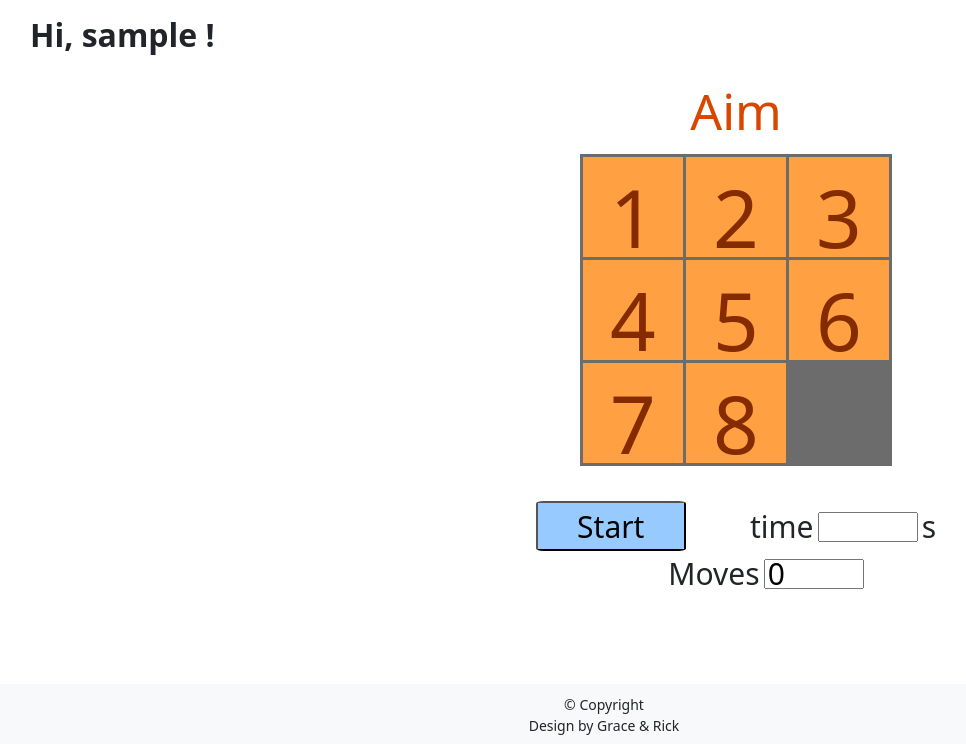
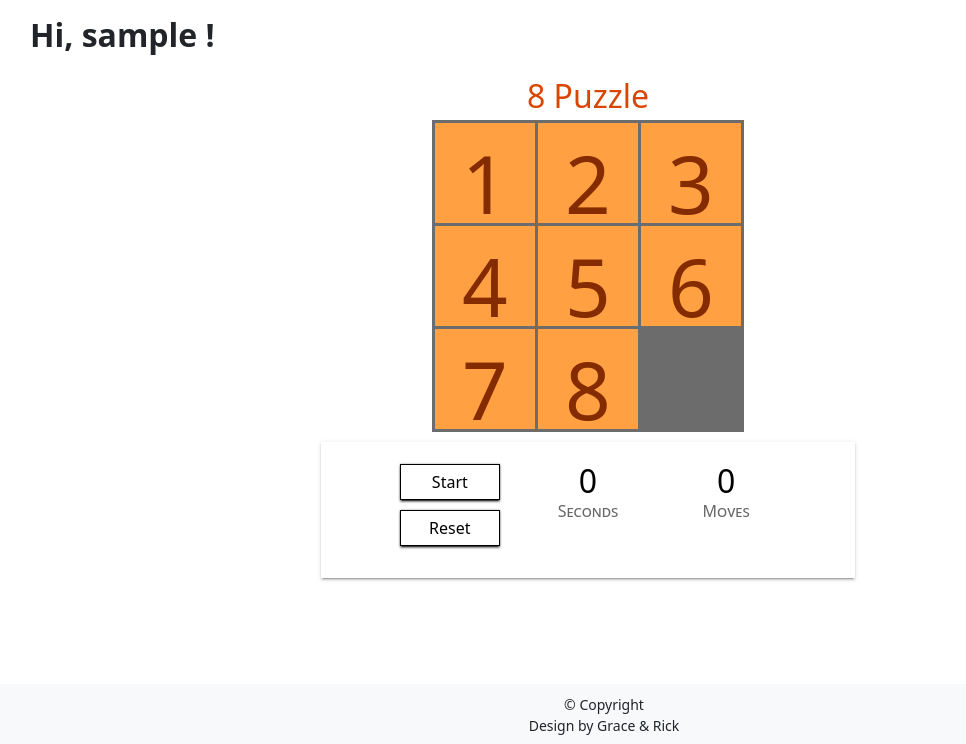
Before and after one commit to RickWangPerth/CITS5505-Project2, a Flask app: page /game in a window 1280 px wide. Shown: the part 56-800 px from the top of the page, without its empty margins (52-1018 px from the left). Run offline with Flask 2, Linux system fonts and the light colour scheme; the visitor is signed in with stand-in values (Sample User, id 1); data comes from the database, SQL or seed files in the repository; data that the repository does not hold is empty.

Commit message:
add css, set reset button, established the connection between frontend and database via api

```diff
--- a/app/models.py
+++ b/app/models.py
@@ -2,6 +2,7 @@ from app import db
 from app import login
 from werkzeug.security import generate_password_hash, check_password_hash
 from flask_login import UserMixin
+from sqlalchemy.sql import func
 
 class User(UserMixin, db.Model):
     id = db.Column(db.Integer, primary_key=True)
@@ -25,11 +26,12 @@ def load_user(id):
 class Rank(db.Model):
     id = db.Column(db.Integer, primary_key=True)
     user_id = db.Column(db.Integer, db.ForeignKey('user.id'))
-    time = db.Column(db.Integer, index=True)
+    seconds = db.Column(db.Integer, index=True)
     moves = db.Column(db.Integer, index=True)
+    timestamp = db.Column(db.DateTime(timezone=True), server_default=func.now())
 
     def __repr__(self):
         return '[User:{}, Time:{}, Moves:{}]'.format(\
         self.user_id,\
-        self.time,\
+        self.seconds,\
         self.moves)
--- a/app/routes.py
+++ b/app/routes.py
@@ -1,11 +1,11 @@
-from turtle import title
 from flask import render_template, flash, redirect, url_for
 from app import app, db
 from app.forms import LoginForm, RegistrationForm
 from flask_login import current_user, login_user, logout_user, login_required
-from app.models import User
+from app.models import User, Rank
 from flask import request
 from werkzeug.urls import url_parse
+from datetime import date
 
 
 @app.route('/')
@@ -60,3 +60,14 @@ def game():
 def user(username):
     user = User.query.filter_by(username=username).first_or_404()
     return render_template('user.html', user=user, title="Profile")
+
+
+@app.route('/is_play_today/', methods=['GET', 'POST'])
+@login_required
+def is_play_today():
+    print(current_user.id)
+    today = date.today()
+    rank_today = Rank.query.filter(Rank.user_id==current_user.id, db.func.date(Rank.timestamp)==today).first()
+    if rank_today is None:
+        return "False"
+    return "True"
--- a/app/static/game2.css
+++ b/app/static/game2.css
@@ -1,50 +1,107 @@
-.div1{
-    width:312px;
+.div1 {
+  width: 312px;
   height: 312px;
-    background-color: #6C6C6C;
-    margin-left:550px;
+  background-color: #6c6c6c;
+  display: block;
+  margin-left: auto;
+  margin-right: auto;
 }
 
-.div2{
-    width:100px;
+.div2 {
+  width: 100px;
   height: 100px;
   float: left;
   margin-left: 3px;
   margin-top: 3px;
-    background-color: #FFA042;
+  background-color: #ffa042;
   text-align: center;
   font-size: 80px;
-    color: #842B00;
+  color: #842b00;
 }
 
-.div3{
-    margin-top: 20px;
-    width:512px;
-    height: 80px;
-    /*border: solid;*/
-    border-color: #000000;
+.div3 {
   text-align: center;
-    margin-left:450px;
-
+  margin-top: 10px;
 }
 
-.buttonStyle{
-    width:150px;
-    height: 50px;
-    font-size: 30px;
-    margin-top: 15px;
-    border-radius: 5%;
-    background-color: #97CBFF;
+.promptText {
+  color: #d94600;
 }
 
-.timeText{
+.scoreboard {
+  clear: both;
+  min-height: 100px;
+  margin: 10px auto 0 auto;
+  padding: 10px;
+  text-align: center;
+  font-variant: small-caps;
+  box-sizing: border-box;
+  position: relative;
+  background-color: #ffffff;
+  box-shadow: 0 2px 2px 0 rgba(0, 0, 0, 0.14), 0 3px 1px -2px rgba(0, 0, 0, 0.2),
+    0 1px 5px 0 rgba(0, 0, 0, 0.12);
+  vertical-align: bottom;
+}
+
+.scoreboardItem {
+  display: inline-block;
+  width: 130px;
+  text-align: center;
+  margin: 2px;
+  vertical-align: top;
+  padding: 10px;
+}
+.scoreboardItem button {
+  min-width: 100px;
+}
+
+.scoreboardInput {
+  height: 34px;
+  /*font-size:26px;*/
+  font-size: 2rem;
+  /* font-family: 'Quicksand', 'Open Sans', sans-serif; */
+  font-weight:normal;
+  line-height: 34px;
+  width: 100px;
+  text-align: center;
+  border: 1px solid #fff;
+  border-radius: 0;
+  -webkit-appearance: none;
+  padding: 0;
+  clear: both;
+}
+.scoreboardItem label {
+  clear: both;
+  display: block;
+  color: #666666;
+}
+.buttonStyle {
+
+  width: auto;
+  margin-bottom: 10px;
+  overflow: visible;
+  padding: 8px 6px 8px 6px;
+  cursor: pointer;
+  white-space: nowrap;
+  display: inline-block;
+  text-align: center;
+  font-size: 1rem;
+  line-height: 18px;
+  box-shadow: 0 2px 2px 0 rgba(0, 0, 0, 0.44), 0 3px 1px -2px rgba(0, 0, 0, 0.5),
+    0 0 2px 0 rgba(0, 0, 0, 0.42);
+  background-color: #ffffff;
+  border: 1px solid #000000;
+  color: #000000;
+}
+
+/* .timeText {
   margin-left: 60px;
   font-size: 30px;
-}
+} */
 
-.inputStyle{
+/* .inputStyle {
   float: auto;
-    width:100px;
+  width: 100px;
   height: 30px;
   font-size: 30px;
-}
+} */
--- a/app/static/game2.js
+++ b/app/static/game2.js
@@ -1,46 +1,72 @@
-'use strict'
+// 'use strict'
 
 var numArray = new Array(9);
-	var numbase = Array(4).fill(Array(9));
+var initialArray = new Array(9);
+var is_play_today = false;
+// var numbase = Array(4).fill(Array(9));
 var divObjArray = new Array(9);
-	for(var i = 0; i < divObjArray.length; i++) {
-		numArray[i] = i + 1;
+for (var i = 0; i < divObjArray.length; i++) {
+  //   numArray[i] = i + 1;
   divObjArray[i] = document.getElementById("index_" + i);
 }
 
 var startButton = document.getElementById("startButton");
+var resetButton = document.getElementById("resetButton");
 var timer;
 var moves = 0;
 var moveText = document.getElementById("moves");
 var curTime = 0;
 var timeText = document.getElementById("outputTime");
-	var promptText = document.getElementById("promptText");
+var counter = 0;
+const numbase = [
+  [6, 1, 2, 5, 3, 8, 9, 7, 4],
+  [6, 1, 2, 5, 9, 3, 8, 7, 4],
+  [6, 1, 2, 5, 3, 8, 7, 4, 9],
+  [6, 1, 9, 2, 5, 3, 8, 7, 4],
+];
 
-	startButton.onclick = function() {
-		if(startButton.innerHTML == "in game...") {
+const random = () => {
+  const date = new Date();
+  return (
+    (date.getFullYear() * date.getDate() * (date.getMonth() + 1)) %
+    numbase.length
+  );
+};
+
+function generateRandomNum() {
+  return numbase[random()];
+}
+
+function check_rank_today() {
+  $.get("/is_play_today/", function (data) {
+    //   const rank_today = JSON.parse(data);
+    console.log(data, "data");
+    if (data === "True") {
+      is_play_today = true;
+	  alert("You alreay played today, please come back tomorrow!");
+      startButton.disabled = "disabled";
+      resetButton.disabled = "disabled";
+    }
+  });
+}
+
+check_rank_today();
+
+startButton.onclick = function () {
+  if (startButton.innerHTML == "In Game...") {
     return;
   }
 
+
+
     // 更改按钮显示字样，更改按钮颜色
-		startButton.innerHTML = "in game...";
+    startButton.innerHTML = "In Game...";
     startButton.style.backgroundColor = "#FF7575";
 
-		// 随机分布1~9数字所在位置
-		numbase=[[6,1,2,5,3,8,9,7,4],[6,1,2,5,9,3,8,7,4],[6,1,2,5,3,8,7,4,9], [6,1,9,2,5,3,8,7,4]];
-
-
-		function random_item(items) {
-			return items[Math.floor(Math.random()*items.length)];
-		}
-        numArray = random_item(numbase);
-
-
-
-		//console.log (numArray[1]);
-		//console.log (numArray[3]);
-		//console.log (divObjArray[1]);
-		for(var i = 0; i < divObjArray.length; i++) {
-			if(numArray[i] == 9) {
+    numArray = generateRandomNum();
+    initialArray = [...numArray];
+    for (var i = 0; i < divObjArray.length; i++) {
+      if (numArray[i] == 9) {
         divObjArray[i].innerHTML = "";
         divObjArray[i].style.backgroundColor = "#6C6C6C";
         continue;
@@ -48,9 +74,6 @@
       divObjArray[i].innerHTML = numArray[i];
       divObjArray[i].style.backgroundColor = "#FFA042";
     }
-		//console.log (numArray[1]);
-		//console.log (numArray[3]);
-		//console.log (divObjArray[1]);
 
     // 定时器开始计时
     setTimeout(timing, 1000);
@@ -58,11 +81,36 @@
     // 同步显示时间文本
     curTime = 0;
     timeText.value = curTime;
+    moves = 0;
+    moveText.value = moves;
+};
 
-		// 将顶部的“目标图案”字样隐藏
-		promptText.style.display = "none";
+resetButton.onclick = function () {
+  if (startButton.innerHTML == "Start") {
+    return;
+  }
 
+  startButton.innerHTML = "In Game...";
+  startButton.style.backgroundColor = "#FF7575";
+
+  numArray = [...initialArray];
+  for (var i = 0; i < divObjArray.length; i++) {
+    if (initialArray[i] == 9) {
+      divObjArray[i].innerHTML = "";
+      divObjArray[i].style.backgroundColor = "#6C6C6C";
+      continue;
     }
+    divObjArray[i].innerHTML = initialArray[i];
+    divObjArray[i].style.backgroundColor = "#FFA042";
+  }
+
+  clearTimeout(timer);
+  curTime = 0;
+  timeText.value = curTime;
+  moves = 0;
+  moveText.value = moves;
+  setTimeout(timing, 1000);
+};
 
 // 计时器
 function timing() {
@@ -81,7 +129,7 @@
 function updateEmptyFun() {
   emptyIndex = numArray.indexOf(9);
 }
-	console.log (emptyIndex);
+console.log(emptyIndex);
 
 /**
  * 为每一个格子绑定单击响应函数
@@ -101,51 +149,52 @@
  * 		若当前空白格已经在最后一位，则判断前面的所有数字均按照升序排序
  */
 
-
 function reversePairs(nums) {
   let res = 0;
   const length = nums.length;
   for (let i = 0; i < length; i++) {
     for (let j = i + 1; j < length; ++j) {
-				if (nums[i] > nums[j]){
+      if (nums[i] > nums[j]) {
         res++;
       }
     }
   }
   return res;
-	};
+}
 
 console.log(reversePairs(divObjArray));
 
-		console.log(divObjArray[2]>divObjArray[1]);
+console.log(divObjArray[2] > divObjArray[1]);
 
 function updatePositionFun(divIndex) {
-		if(startButton.innerHTML == "Start") {
+  if (startButton.innerHTML == "Start") {
     return;
   }
-		numArray[emptyIndex] = divObjArray[divIndex].innerHTML;
+  numArray[emptyIndex] = parseInt(divObjArray[divIndex].innerHTML);
   numArray[divIndex] = 9;
   divObjArray[emptyIndex].innerHTML = divObjArray[divIndex].innerHTML;
   divObjArray[emptyIndex].style.backgroundColor = "#FFA042";
   divObjArray[divIndex].innerHTML = "";
   divObjArray[divIndex].style.backgroundColor = "#6C6C6C";
-		if(divIndex == 8) {
+  if (divIndex == 8) {
     isGameOver();
   }
 }
 
 // 判断游戏是否通关
 function isGameOver() {
-		for(var i = 0; i < numArray.length; i++) {
-			if(numArray[i] != i + 1) {
+  for (var i = 0; i < numArray.length; i++) {
+    if (numArray[i] != i + 1) {
       return;
     }
   }
   // 游戏通关，弹框告知玩家游戏顺利通关，以及所用时间
   alert("Congratulation! time cost:" + timeText.value + "s");
   // 将“开始游戏”按钮复位
-		startButton.innerHTML = "Start";
-		startButton.style.backgroundColor = "#97CBFF";
+  startButton.innerHTML = "Try Tomorrow";
+  startButton.style.backgroundColor = "#ffffff";
+  startButton.disabled = "disabled";
+  resetButton.disabled = "disabled";
   // 将计时器复位
   clearTimeout(timer);
   // 将顶部的“目标图案”字样设置为显示
@@ -153,109 +202,128 @@
 }
 
 // 下标为0的格子的单击响应函数
-	moveText.value=moves;
-	divObjArray[0].onclick = function() {
+moveText.value = moves;
+divObjArray[0].onclick = function () {
   updateEmptyFun();
-		if(emptyIndex == 1 || emptyIndex == 3) {
+  if (emptyIndex == 1 || emptyIndex == 3) {
     updatePositionFun(0);
     moves++;
-			moveText.value=moves;
+    moveText.value = moves;
   }
-	}
+};
 
 // 下标为2的格子的单击响应函数
-	divObjArray[2].onclick = function() {
+divObjArray[2].onclick = function () {
   updateEmptyFun();
-		if(emptyIndex == 1 || emptyIndex == 5) {
+  if (emptyIndex == 1 || emptyIndex == 5) {
     updatePositionFun(2);
     moves++;
-			moveText.value=moves;
+    moveText.value = moves;
   }
-	}
+};
 
 // 下标为6的格子的单击响应函数
-	divObjArray[6].onclick = function() {
+divObjArray[6].onclick = function () {
   updateEmptyFun();
-		if(emptyIndex == 3 || emptyIndex == 7) {
+  if (emptyIndex == 3 || emptyIndex == 7) {
     updatePositionFun(6);
     moves++;
-			moveText.value=moves;
+    moveText.value = moves;
   }
-	}
+};
 
 // 下标为8的格子的单击响应函数
-	divObjArray[8].onclick = function() {
+divObjArray[8].onclick = function () {
   updateEmptyFun();
-		if(emptyIndex == 5 || emptyIndex == 7) {
+  if (emptyIndex == 5 || emptyIndex == 7) {
     updatePositionFun(8);
     moves++;
-			moveText.value=moves;
+    moveText.value = moves;
   }
-	}
+};
 
 // 其他下标的格子的单击响应函数
 function resFun() {
   var curIndex;
-		for(var i = 1; i < divObjArray.length; i++) {
-			if(i == 1 ) {
-				divObjArray[i].onclick = function() {
+  for (var i = 1; i < divObjArray.length; i++) {
+    if (i == 1) {
+      divObjArray[i].onclick = function () {
         updateEmptyFun();
         curIndex = divObjArray.indexOf(this);
-					if(emptyIndex == curIndex - 1 || emptyIndex == curIndex + 1 || emptyIndex == curIndex + 3) {
+        if (
+          emptyIndex == curIndex - 1 ||
+          emptyIndex == curIndex + 1 ||
+          emptyIndex == curIndex + 3
+        ) {
           updatePositionFun(curIndex);
           moves++;
-						moveText.value=moves;
+          moveText.value = moves;
+        }
+      };
+      continue;
+    }
+    if (i == 7) {
+      divObjArray[i].onclick = function () {
+        updateEmptyFun();
+        curIndex = divObjArray.indexOf(this);
+        if (
+          emptyIndex == curIndex - 1 ||
+          emptyIndex == curIndex + 1 ||
+          emptyIndex == curIndex - 3
+        ) {
+          updatePositionFun(curIndex);
+          moves++;
+          moveText.value = moves;
+        }
+      };
+      continue;
+    }
+    if (i == 3) {
+      divObjArray[i].onclick = function () {
+        updateEmptyFun();
+        curIndex = divObjArray.indexOf(this);
+        if (
+          emptyIndex == curIndex - 3 ||
+          emptyIndex == curIndex + 3 ||
+          emptyIndex == curIndex + 1
+        ) {
+          updatePositionFun(curIndex);
+          moves++;
+          moveText.value = moves;
+        }
+      };
+      continue;
+    }
+    if (i == 5) {
+      divObjArray[i].onclick = function () {
+        updateEmptyFun();
+        curIndex = divObjArray.indexOf(this);
+        if (
+          emptyIndex == curIndex - 3 ||
+          emptyIndex == curIndex + 3 ||
+          emptyIndex == curIndex - 1
+        ) {
+          updatePositionFun(curIndex);
+          moves++;
+          moveText.value = moves;
+        }
+      };
+      continue;
+    }
+    divObjArray[i].onclick = function () {
+      updateEmptyFun();
+      curIndex = divObjArray.indexOf(this);
+      if (
+        emptyIndex == curIndex - 3 ||
+        emptyIndex == curIndex + 3 ||
+        emptyIndex == curIndex - 1 ||
+        emptyIndex == curIndex + 1
+      ) {
+        updatePositionFun(curIndex);
+        moves++;
+        moveText.value = moves;
+      }
+    };
   }
 }
-				continue;
-			}
-			if(i == 7) {
-				divObjArray[i].onclick = function() {
-					updateEmptyFun();
-					curIndex = divObjArray.indexOf(this);
-					if(emptyIndex == curIndex - 1 || emptyIndex == curIndex + 1 || emptyIndex == curIndex - 3) {
-						updatePositionFun(curIndex);
-						moves++;
-						moveText.value=moves;
-					}
-				}
-				continue;
-			}
-			if(i == 3) {
-				divObjArray[i].onclick = function() {
-					updateEmptyFun();
-					curIndex = divObjArray.indexOf(this);
-					if(emptyIndex == curIndex - 3 || emptyIndex == curIndex + 3 || emptyIndex == curIndex + 1) {
-						updatePositionFun(curIndex);
-						moves++;
-						moveText.value=moves;
-					}
-				}
-				continue;
-			}
-			if(i == 5) {
-				divObjArray[i].onclick = function() {
-					updateEmptyFun();
-					curIndex = divObjArray.indexOf(this);
-					if(emptyIndex == curIndex - 3 || emptyIndex == curIndex + 3 || emptyIndex == curIndex - 1) {
-						updatePositionFun(curIndex);
-						moves++;
-						moveText.value=moves;
-					}
-				}
-				continue;
-			}
-			divObjArray[i].onclick = function() {
-				updateEmptyFun();
-				curIndex = divObjArray.indexOf(this);
-				if(emptyIndex == curIndex - 3 || emptyIndex == curIndex + 3 || emptyIndex == curIndex - 1 || emptyIndex == curIndex + 1) {
-					updatePositionFun(curIndex);
-					moves++;
-					moveText.value=moves;
-				}
-			}
-
-		}
-
-	}
 resFun();
--- a/app/templates/base.html
+++ b/app/templates/base.html
@@ -17,6 +17,11 @@
     <script
       src="https://cdn.jsdelivr.net/npm/bootstrap@5.1.3/dist/js/bootstrap.bundle.min.js"
       integrity="sha384-ka7Sk0Gln4gmtz2MlQnikT1wXgYsOg+OMhuP+IlRH9sENBO0LRn5q+8nbTov4+1p"
+      crossorigin="anonymous"
+    ></script>
+    <script
+      src="https://code.jquery.com/jquery-3.6.0.js"
+      integrity="sha256-H+K7U5CnXl1h5ywQfKtSj8PCmoN9aaq30gDh27Xc0jk="
       crossorigin="anonymous"
     ></script>
     <meta name="viewport" content="width=device-width, initial-scale=1" />
--- a/app/templates/game.html
+++ b/app/templates/game.html
@@ -1,12 +1,15 @@
-{% extends "base.html" %}
+{% extends "base.html" %} {% block content %}
 
-{% block content %}
-
-<h1 class="fs-2 fw-bolder" style="margin-top: 1rem;">Hi, {{ current_user.username }} !</h1>
+<h1 class="fs-2 fw-bolder" style="margin-top: 1rem">
+  Hi, {{ current_user.username }} !
+</h1>
 <link rel="stylesheet" href="{{ url_for('static', filename='game2.css') }}" />
 
+<div class="container">
+  <div class="row">
+    <div class="col-sm-6 offset-sm-3">
       <div class="div3">
-    <span style="font-size: 50px;color: #D94600;" id="promptText">Aim</span>
+        <span class="promptText fs-2">8 Puzzle</span>
       </div>
       <div class="div1">
         <div class="div2" id="index_0">1</div>
@@ -17,18 +20,92 @@
         <div class="div2" id="index_5">6</div>
         <div class="div2" id="index_6">7</div>
         <div class="div2" id="index_7">8</div>
-    <div class="div2" style="background-color: #6C6C6C;" id="index_8"></div>
+        <div class="div2" style="background-color: #6c6c6c" id="index_8"></div>
       </div>
-<div class="div3">
-    <button class="buttonStyle" id="startButton" name="button" value="StartButton">Start</button>
-    <span class="timeText">time</span>
-    <input class="inputStyle" type="text" name="outputTime" id="outputTime" value="" readonly="readonly" />
-    <span class="timeText" style="margin-left: 0px;">s</span>
+    </div>
+  </div>
+
+  <div class="row">
+    <div class="col-sm-6 offset-sm-3">
+      <div class="scoreboard">
+        <div class="scoreboardItem">
+          <button
+            class="buttonStyle"
+            type="button"
+            name="button"
+            id="startButton"
+            value="StartButton"
+          >
+            Start
+          </button>
+
+          <button
+            class="buttonStyle"
+            type="button"
+            name="button"
+            id="resetButton"
+            value="resetButton"
+          >
+            Reset
+          </button>
+        </div>
+        <div class="scoreboardItem">
+          <input
+            class="scoreboardInput"
+            type="text"
+            name="outputTime"
+            id="outputTime"
+            value="0"
+            readonly="readonly"
+          />
+          <label for="outputTime">Seconds</label>
+        </div>
+        <div class="scoreboardItem">
+          <input
+            class="scoreboardInput"
+            type="text"
+            name="moves"
+            id="moves"
+            value="0"
+            readonly="readonly"
+          />
+          <label for="moves">Moves</label>
+        </div>
+      </div>
+
+      <!-- <div class="div3">
+        <button
+          class="buttonStyle"
+          id="startButton"
+          name="button"
+          value="StartButton"
+        >
+          Start
+        </button>
+        <span class="timeText">Time</span>
+        <input
+          class="inputStyle"
+          type="text"
+          name="outputTime"
+          id="outputTime"
+          value=""
+          readonly="readonly"
+        />
+        <span class="timeText" style="margin-left: 0px">s</span>
         <span class="timeText">Moves</span>
-    <input class="inputStyle" type="text" name="moves" id="moves" value="" readonly="readonly" />
+        <input
+          class="inputStyle"
+          type="text"
+          name="moves"
+          id="moves"
+          value=""
+          readonly="readonly"
+        />
+      </div> -->
+    </div>
+  </div>
 </div>
 
 {% block javascript %}
 <script src="{{ url_for('static',filename='game2.js') }}"></script>
-{% endblock %}
-{% endblock %}
+{% endblock %} {% endblock %}
```
Also changed, not shown: migrations/versions/f9cc93c9ac44_.py (added, +36 -0 lines), app.db. Lines whose indentation alone changed are shown as unchanged.
